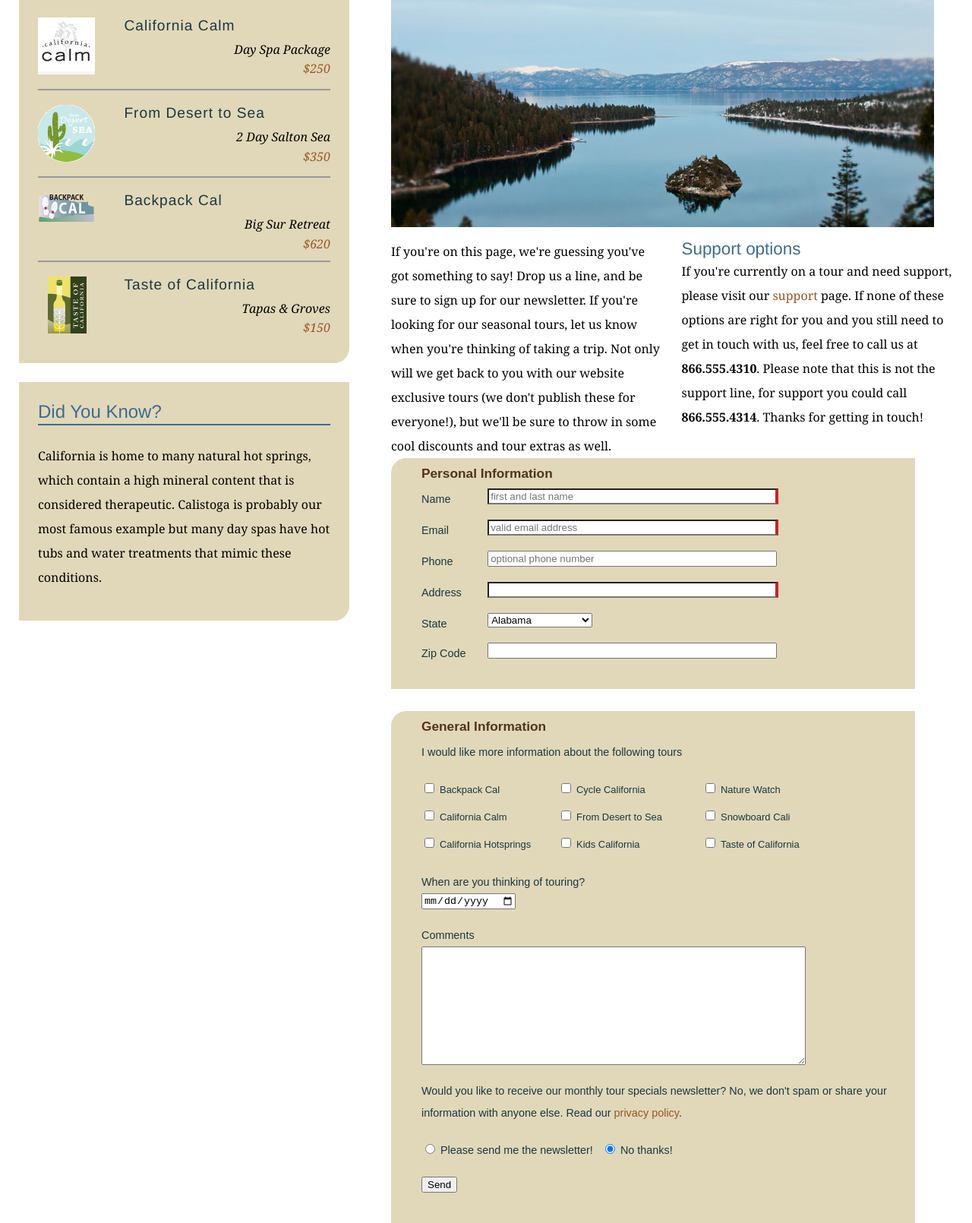
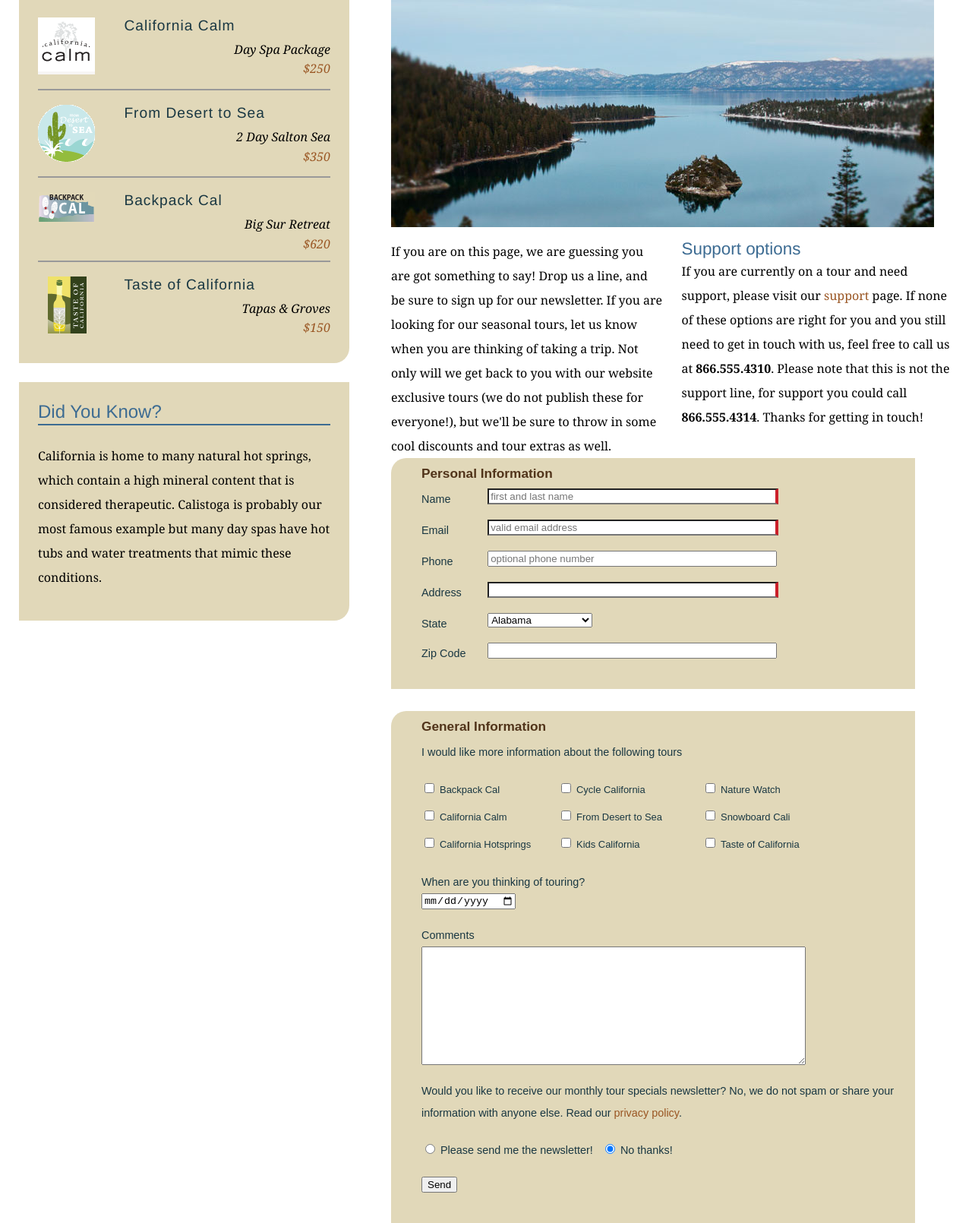
Before and after one commit to noeldias/Explore-California---Training, a plain HTML site: page contact.html in a window 1280 px wide. Shown: the part 353-1963 px from the top of the page at 76% size. Drawn offline with Linux system fonts and the light colour scheme.

Commit message:
Removed contractions from contract page

```diff
--- a/contact.html
+++ b/contact.html
@@ -68,10 +68,11 @@
           <h1>Get in touch</h1>
           <img src="assets/images/emerald_bay.jpg" alt="Beautiful Lake Tahoe" class="articleImage" />
           <div class="multiCol">
-            <p>If you're on this page, we're guessing you've got something to say! Drop us a line, and be sure to sign up for our newsletter. If you're looking for our seasonal tours,  let us know when you're thinking of taking a trip. Not only will we get back to you with our website exclusive tours (we don't publish these for everyone!), but we'll be sure to throw in some cool discounts and tour extras as well.</p>
+            <p>If you are on this page, we are guessing you are got something to say! Drop us a line, and be sure to sign up for our newsletter. If you are looking for our seasonal tours,  let us know when you are thinking of taking a trip. Not only will we get back to you with our website exclusive tours (we do not publish these for everyone!), but we'll be sure to throw in some cool discounts and tour extras as well.</p>
+
 
             <h2>Support options</h2>
-            <p>If you're currently on a tour and need support, please visit our <a href="support.html">support</a> page. If none of these options are right for you and you still need to get in touch with us, feel free to call us at<span class="phone"> <strong>866.555.4310</strong>. Please note that this is not the support line, for support you could call </span><strong>866.555.4314</strong>. Thanks for getting in touch!</p>
+            <p>If you are currently on a tour and need support, please visit our <a href="support.html">support</a> page. If none of these options are right for you and you still need to get in touch with us, feel free to call us at<span class="phone"> <strong>866.555.4310</strong>. Please note that this is not the support line, for support you could call </span><strong>866.555.4314</strong>. Thanks for getting in touch!</p>
           </div>
 
           <form id="frmContact" name="frmContact" method="post" action="contact_process.html">
@@ -207,7 +208,7 @@
                 <label for="comments">Comments</label><br />
                 <textarea name="comments2" id="comments" cols="45" rows="5" tabindex="270"></textarea>
               </p>
-              <p>Would you like to receive our monthly tour specials newsletter? No, we don't spam or share your information with anyone else. Read our <a href="privacy.html">privacy policy</a>.</p>
+              <p>Would you like to receive our monthly tour specials newsletter? No, we do not spam or share your information with anyone else. Read our <a href="privacy.html">privacy policy</a>.</p>
               <p>
                 <input type="radio" name="newsletter" id="newsletter_yes" value="yes" tabindex="280">
                 <label for="newsletter_yes" class="inline break">Please send me the newsletter!</label>
```
